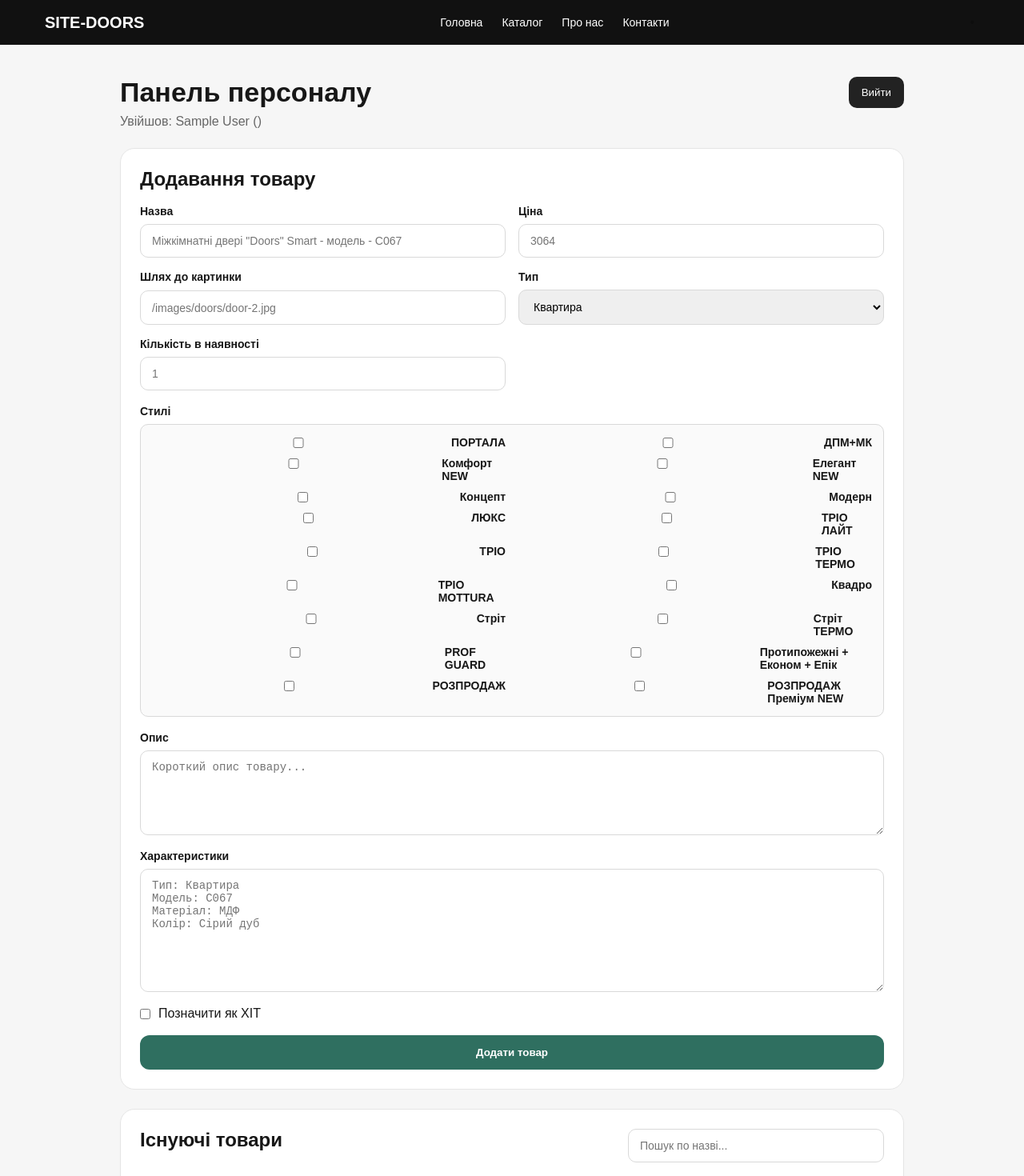
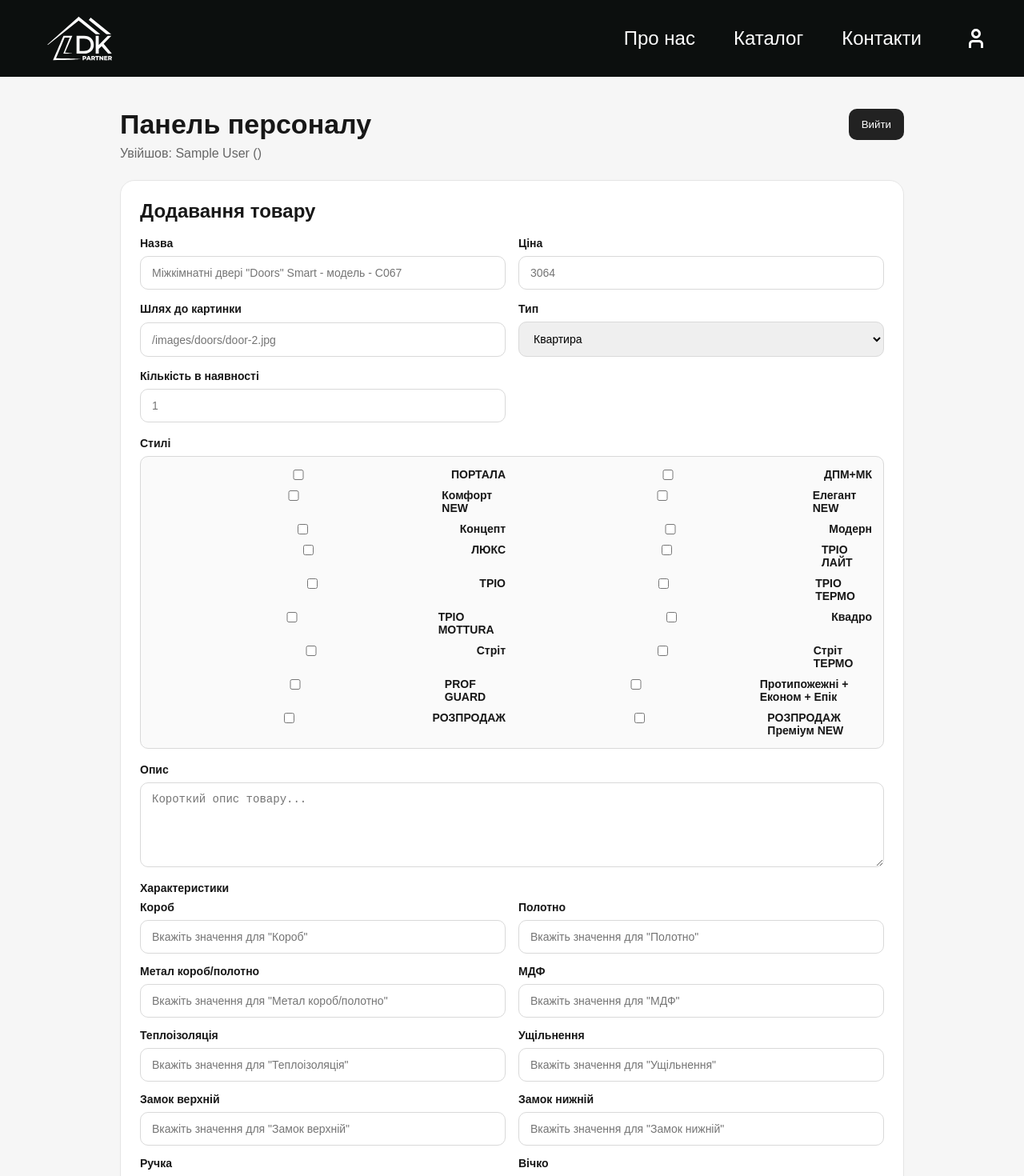
Before and after one commit to Sensei8760/ldk-partner-lviv, a Next.js app: page /admin in a window 1280 px wide. Shown: the top 1470 px of the page at 80% size. Built offline with nearby package versions, Linux system fonts and the light colour scheme; no server answers; sample sign-in values are in the browser's storage.

Commit message:
add characteristics by points n style header

```diff
--- a/app/admin/AdminAddProductForm.tsx
+++ b/app/admin/AdminAddProductForm.tsx
@@ -26,6 +26,22 @@ const styleOptions = [
   'РОЗПРОДАЖ Преміум NEW',
 ];
 
+const characteristicLabels = [
+  'Короб',
+  'Полотно',
+  'Метал короб/полотно',
+  'МДФ',
+  'Теплоізоляція',
+  'Ущільнення',
+  'Замок верхній',
+  'Замок нижній',
+  'Ручка',
+  'Вічко',
+  'Антизрізи',
+  'Петлі',
+  'Лиштва',
+] as const;
+
 type Product = {
   id: string;
   title: string;
@@ -39,6 +55,16 @@ type Product = {
   characteristics: { label: string; value: string }[];
 };
 
+type CharacteristicField = {
+  label: string;
+  value: string;
+};
+
+const emptyCharacteristics: CharacteristicField[] = characteristicLabels.map((label) => ({
+  label,
+  value: '',
+}));
+
 const emptyForm = {
   id: '',
   title: '',
@@ -49,16 +75,23 @@ const emptyForm = {
   styles: [] as string[],
   stock: '',
   isHit: false,
-  characteristicsText: '',
+  characteristics: emptyCharacteristics,
 };
 
 const INITIAL_VISIBLE_COUNT = 5;
 const LOAD_MORE_STEP = 10;
 
-function characteristicsToText(
+function mapCharacteristicsToFields(
   characteristics: { label: string; value: string }[]
-) {
-  return characteristics.map((item) => `${item.label}: ${item.value}`).join('\n');
+): CharacteristicField[] {
+  return characteristicLabels.map((label) => {
+    const found = characteristics.find((item) => item.label === label);
+
+    return {
+      label,
+      value: found?.value || '',
+    };
+  });
 }
 
 export default function AdminAddProductForm() {
@@ -124,8 +157,23 @@ export default function AdminAddProductForm() {
     }));
   }
 
+  function handleCharacteristicChange(label: string, value: string) {
+    setForm((prev) => ({
+      ...prev,
+      characteristics: prev.characteristics.map((item) =>
+        item.label === label ? { ...item, value } : item
+      ),
+    }));
+  }
+
   function resetForm() {
-    setForm(emptyForm);
+    setForm({
+      ...emptyForm,
+      characteristics: characteristicLabels.map((label) => ({
+        label,
+        value: '',
+      })),
+    });
     setEditingId(null);
   }
 
@@ -142,7 +190,7 @@ export default function AdminAddProductForm() {
       styles: product.styles,
       stock: String(product.stock),
       isHit: product.isHit,
-      characteristicsText: characteristicsToText(product.characteristics),
+      characteristics: mapCharacteristicsToFields(product.characteristics),
     });
 
     window.scrollTo({ top: 0, behavior: 'smooth' });
@@ -203,7 +251,12 @@ export default function AdminAddProductForm() {
       styles: form.styles,
       stock: Number(form.stock),
       isHit: form.isHit,
-      characteristicsText: form.characteristicsText,
+      characteristics: form.characteristics
+        .map((item) => ({
+          label: item.label,
+          value: item.value.trim(),
+        }))
+        .filter((item) => item.value),
     };
 
     const response = await fetch('/api/products', {
@@ -365,17 +418,21 @@ export default function AdminAddProductForm() {
 
           <div className={styles.field}>
             <label>Характеристики</label>
-            <textarea
-              rows={8}
-              value={form.characteristicsText}
-              onChange={(e) =>
-                setForm({ ...form, characteristicsText: e.target.value })
-              }
-              placeholder={`Тип: Квартира
-Модель: C067
-Матеріал: МДФ
-Колір: Сірий дуб`}
-            />
+            <div className={styles.characteristicsGrid}>
+              {form.characteristics.map((item) => (
+                <div key={item.label} className={styles.characteristicField}>
+                  <label>{item.label}</label>
+                  <input
+                    type="text"
+                    value={item.value}
+                    onChange={(e) =>
+                      handleCharacteristicChange(item.label, e.target.value)
+                    }
+                    placeholder={`Вкажіть значення для "${item.label}"`}
+                  />
+                </div>
+              ))}
+            </div>
           </div>
 
           <label className={styles.hitRow}>
--- a/app/admin/AdminPage.module.css
+++ b/app/admin/AdminPage.module.css
@@ -288,3 +288,33 @@
         max-width: 100%;
     }
 }
+.characteristicsGrid {
+    display: grid;
+    grid-template-columns: repeat(2, minmax(0, 1fr));
+    gap: 14px 16px;
+}
+
+.characteristicField {
+    display: grid;
+    gap: 8px;
+}
+
+.characteristicField label {
+    font-weight: 700;
+    font-size: 14px;
+}
+
+.characteristicField input {
+    width: 100%;
+    border: 1px solid #d9d9d9;
+    border-radius: 10px;
+    padding: 12px 14px;
+    font-size: 14px;
+    outline: none;
+}
+
+@media (max-width: 768px) {
+    .characteristicsGrid {
+        grid-template-columns: 1fr;
+    }
+}
--- a/app/api/products/route.ts
+++ b/app/api/products/route.ts
@@ -1,22 +1,6 @@
 import { auth } from '@/auth';
 import { getProducts, saveProducts, type Product } from '@/lib/products';
 import { NextResponse } from 'next/server';
-
-function parseCharacteristics(text: string) {
-  return text
-    .split('\n')
-    .map((line) => line.trim())
-    .filter(Boolean)
-    .map((line) => {
-      const [label, ...rest] = line.split(':');
-
-      return {
-        label: (label || '').trim(),
-        value: rest.join(':').trim(),
-      };
-    })
-    .filter((item) => item.label && item.value);
-}
 
 function transliterate(value: string) {
   const map: Record<string, string> = {
@@ -98,6 +82,21 @@ function normalizeStyles(styles: unknown) {
   return styles.map((item) => String(item).trim()).filter(Boolean);
 }
 
+function normalizeCharacteristics(characteristics: unknown) {
+  if (!Array.isArray(characteristics)) return [];
+
+  return characteristics
+    .map((item) => {
+      const typed = item as { label?: unknown; value?: unknown };
+
+      return {
+        label: String(typed.label || '').trim(),
+        value: String(typed.value || '').trim(),
+      };
+    })
+    .filter((item) => item.label && item.value);
+}
+
 export async function GET() {
   const products = await getProducts();
   return NextResponse.json({ products });
@@ -120,7 +119,7 @@ export async function POST(request: Request) {
   const styles = normalizeStyles(body.styles);
   const stock = Number(body.stock || 0);
   const isHit = Boolean(body.isHit);
-  const characteristicsText = String(body.characteristicsText || '').trim();
+  const characteristics = normalizeCharacteristics(body.characteristics);
 
   if (!title || !price || !image) {
     return NextResponse.json(
@@ -145,7 +144,7 @@ export async function POST(request: Request) {
     styles,
     stock,
     isHit,
-    characteristics: parseCharacteristics(characteristicsText),
+    characteristics,
   };
 
   products.unshift(newProduct);
@@ -189,7 +188,7 @@ export async function PATCH(request: Request) {
   const styles = normalizeStyles(body.styles);
   const stock = Number(body.stock || 0);
   const isHit = Boolean(body.isHit);
-  const characteristicsText = String(body.characteristicsText || '').trim();
+  const characteristics = normalizeCharacteristics(body.characteristics);
 
   if (!title || !price || !image) {
     return NextResponse.json(
@@ -208,7 +207,7 @@ export async function PATCH(request: Request) {
     styles,
     stock,
     isHit,
-    characteristics: parseCharacteristics(characteristicsText),
+    characteristics,
   };
 
   await saveProducts(products);
--- a/app/globals.css
+++ b/app/globals.css
@@ -47,3 +47,18 @@ a {
     color-scheme: dark;
   }
 }
+html,
+body {
+  margin: 0;
+  padding: 0;
+}
+
+body {
+  min-height: 100vh;
+  display: flex;
+  flex-direction: column;
+}
+
+main {
+  flex: 1;
+}
--- a/app/layout.tsx
+++ b/app/layout.tsx
@@ -11,25 +11,14 @@ export const metadata: Metadata = {
 
 export default function RootLayout({
   children,
-}: {
+}: Readonly<{
   children: React.ReactNode;
-}) {
+}>) {
   return (
     <html lang="uk">
-      <body
-        style={{
-          margin: 0,
-          display: 'flex',
-          flexDirection: 'column',
-          minHeight: '100vh',
-        }}
-      >
+      <body>
         <Header />
-
-        <main style={{ flex: 1 }}>
-          {children}
-        </main>
-
+        <main>{children}</main>
         <Footer />
       </body>
     </html>
--- a/components/header/Header.module.css
+++ b/components/header/Header.module.css
@@ -1,41 +1,146 @@
 .header {
     width: 100%;
-    background: #111;
-    color: white;
+    background-color: #0C0F0E;
 }
 
 .container {
-    max-width: 1200px;
+    max-width: 1440px;
+    height: 96px;
     margin: 0 auto;
-    padding: 16px;
+    padding: 0 48px;
     display: flex;
-    justify-content: space-between;
     align-items: center;
 }
 
+.logoLink {
+    display: inline-flex;
+    align-items: center;
+    justify-content: center;
+    flex-shrink: 0;
+    text-decoration: none;
+    color: #ffffff;
+}
+
 .logo {
-    font-size: 20px;
-    font-weight: 600;
-    text-decoration: none;
-    color: white;
+    display: block;
+    width: 103px;
+    height: 76px;
+    fill: currentColor;
 }
 
 .nav {
+    margin-left: auto;
     display: flex;
-    gap: 24px;
+    align-items: center;
+    gap: 48px;
 }
 
-.nav a {
-    color: white;
+.navLink {
+    color: #ffffff;
     text-decoration: none;
-    font-size: 14px;
+    transition: color 0.2s ease;
+    font-family: var(--font-family);
+    font-weight: 500;
+    font-size: 24px;
+    line-height: 129%;
 }
 
-.nav a:hover {
-    opacity: 0.7;
+.navLink:hover,
+.navLink:focus-visible,
+.userLink:hover,
+.userLink:focus-visible {
+    color: #13833f;
 }
-.rightSide {
-    display: flex;
+
+.navLink:active,
+.userLink:active {
+    color: #0B5328;
+}
+
+.userLink {
+    margin-left: 56px;
+    display: inline-flex;
     align-items: center;
-    gap: 10px;
+    justify-content: center;
+    color: #ffffff;
+    text-decoration: none;
+    flex-shrink: 0;
+    transition: color 0.2s ease;
 }
+
+.userIcon {
+    display: block;
+    width: 24px;
+    height: 24px;
+    fill: currentColor;
+}
+
+@media (max-width: 1024px) {
+    .container {
+        height: 84px;
+        padding: 0 24px;
+    }
+
+    .nav {
+        gap: 32px;
+    }
+
+    .userLink {
+        margin-left: 32px;
+    }
+}
+
+@media (max-width: 768px) {
+    .container {
+        height: 72px;
+        padding: 0 16px;
+    }
+
+    .logo {
+        width: 72px;
+        height: 38px;
+    }
+
+    .nav {
+        gap: 20px;
+    }
+
+    .navLink {
+        font-size: 14px;
+    }
+
+    .userLink {
+        margin-left: 20px;
+    }
+
+    .userIcon {
+        width: 22px;
+        height: 22px;
+    }
+}
+
+@media (max-width: 560px) {
+    .container {
+        justify-content: space-between;
+    }
+
+    .nav {
+        gap: 14px;
+        margin-left: 20px;
+    }
+
+    .navLink {
+        font-size: 13px;
+    }
+
+    .userLink {
+        margin-left: 14px;
+    }
+}
+.activeLink {
+    color: #0B5328;
+}
+
+.activeUser {
+    color: #0B5328;
+}
--- a/components/header/Header.tsx
+++ b/components/header/Header.tsx
@@ -1,27 +1,58 @@
-'use client';
+"use client";
 
-import Link from 'next/link';
-import styles from './Header.module.css';
-import StaffLoginDot from './StaffLoginDot';
+import Link from "next/link";
+import { usePathname } from "next/navigation";
+import styles from "./Header.module.css";
 
 export default function Header() {
+  const pathname = usePathname();
+
+  const isAboutActive = pathname === "/about";
+  const isCatalogActive = pathname === "/catalog" || pathname.startsWith("/catalog/");
+  const isContactsActive = pathname === "/contacts";
+  const isLoginActive = pathname === "/login-staff";
+
   return (
     <header className={styles.header}>
       <div className={styles.container}>
-        <Link href="/" className={styles.logo}>
-          SITE-DOORS
+        <Link href="/" className={styles.logoLink} aria-label="На головну">
+          <svg className={styles.logo}>
+            <use href="/icons/symbol-defs.svg#icon-logo" />
+          </svg>
         </Link>
 
-        <nav className={styles.nav}>
-          <Link href="/">Головна</Link>
-          <Link href="/catalog">Каталог</Link>
-          <Link href="/about">Про нас</Link>
-          <Link href="/contacts">Контакти</Link>
+        <nav className={styles.nav} aria-label="Основна навігація">
+          <Link
+            href="/about"
+            className={`${styles.navLink} ${isAboutActive ? styles.activeLink : ""}`}
+          >
+            Про нас
+          </Link>
+
+          <Link
+            href="/catalog"
+            className={`${styles.navLink} ${isCatalogActive ? styles.activeLink : ""}`}
+          >
+            Каталог
+          </Link>
+
+          <Link
+            href="/contacts"
+            className={`${styles.navLink} ${isContactsActive ? styles.activeLink : ""}`}
+          >
+            Контакти
+          </Link>
         </nav>
 
-        <div className={styles.rightSide}>
-          <StaffLoginDot />
-        </div>
+        <Link
+          href="/login-staff"
+          className={`${styles.userLink} ${isLoginActive ? styles.activeUser : ""}`}
+          aria-label="Вхід для персоналу"
+        >
+          <svg className={styles.userIcon}>
+            <use href="/icons/symbol-defs.svg#icon-fi-bs-user" />
+          </svg>
+        </Link>
       </div>
     </header>
   );
--- a/data/products.json
+++ b/data/products.json
@@ -1,4 +1,73 @@
 [
+  {
+    "id": "mizhkimnatni-dveri-doors-smart-model-c069345",
+    "title": "Міжкімнатні двері \"Doors\" Smart - модель - C069345",
+    "price": 333333,
+    "image": "/images/doors/door-1.jpg",
+    "description": "бла бла бла",
+    "type": "apartment",
+    "styles": [
+      "PROF GUARD",
+      "РОЗПРОДАЖ Преміум NEW",
+      "Квадро"
+    ],
+    "stock": 2,
+    "isHit": false,
+    "characteristics": [
+      {
+        "label": "Короб",
+        "value": "Гнутий 60*40 мм"
+      },
+      {
+        "label": "Полотно",
+        "value": "70 мм"
+      },
+      {
+        "label": "Метал короб/полотно",
+        "value": "1 мм/ 1 мм"
+      },
+      {
+        "label": "МДФ",
+        "value": "10 мм /10 мм"
+      },
+      {
+        "label": "Теплоізоляція",
+        "value": "Мінеральна вата"
+      },
+      {
+        "label": "Ущільнення",
+        "value": "1 контур"
+      },
+      {
+        "label": "Замок верхній",
+        "value": "сувальний Avers 96/S6"
+      },
+      {
+        "label": "Замок нижній",
+        "value": "Apecs 2600 циліндр ключ-поворотник"
+      },
+      {
+        "label": "Ручка",
+        "value": "На розеті"
+      },
+      {
+        "label": "Вічко",
+        "value": "Так"
+      },
+      {
+        "label": "Антизрізи",
+        "value": "2 шт"
+      },
+      {
+        "label": "Петлі",
+        "value": "2 шт."
+      },
+      {
+        "label": "Лиштва",
+        "value": "Так,прихованого кріплення"
+      }
+    ]
+  },
   {
     "id": "mizhkimnatni-dveri-doors-smart-model-c06934",
     "title": "Міжкімнатні двері \"Doors\" Smart - модель - C06934",
```
Also changed, not shown: public/icons/symbol-defs.svg (added).
